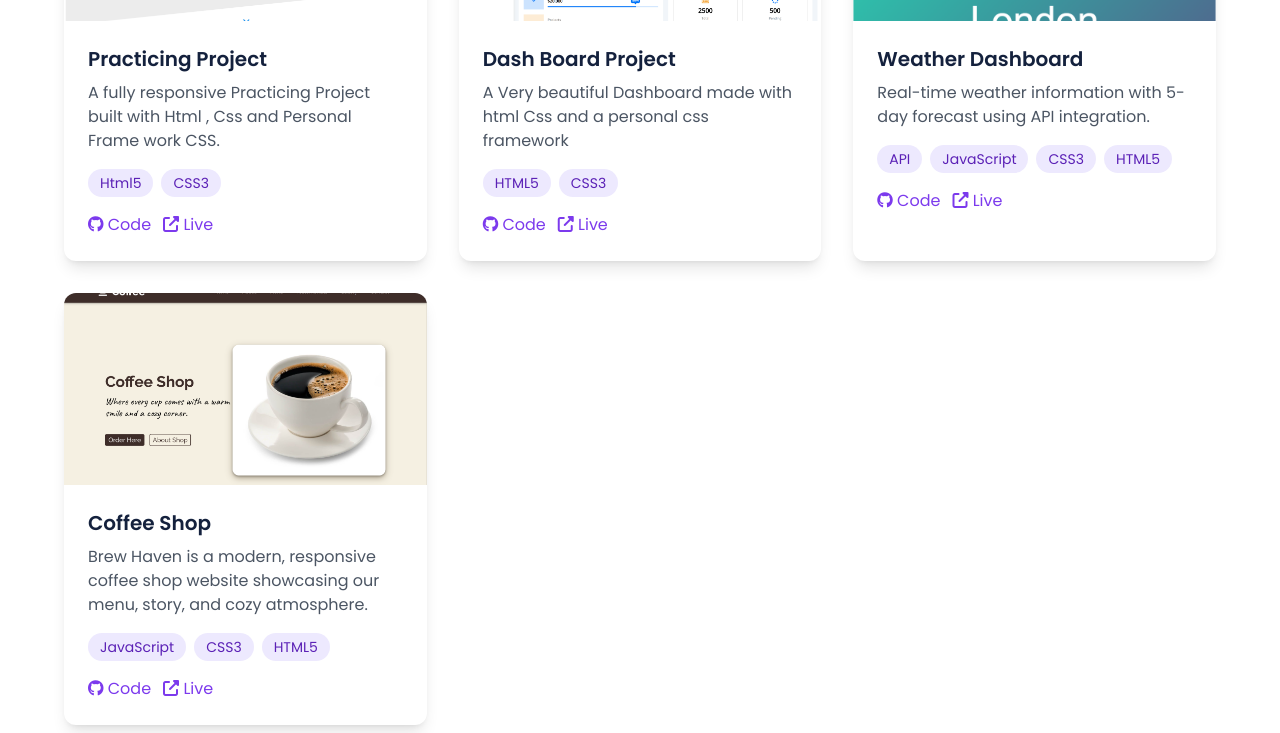
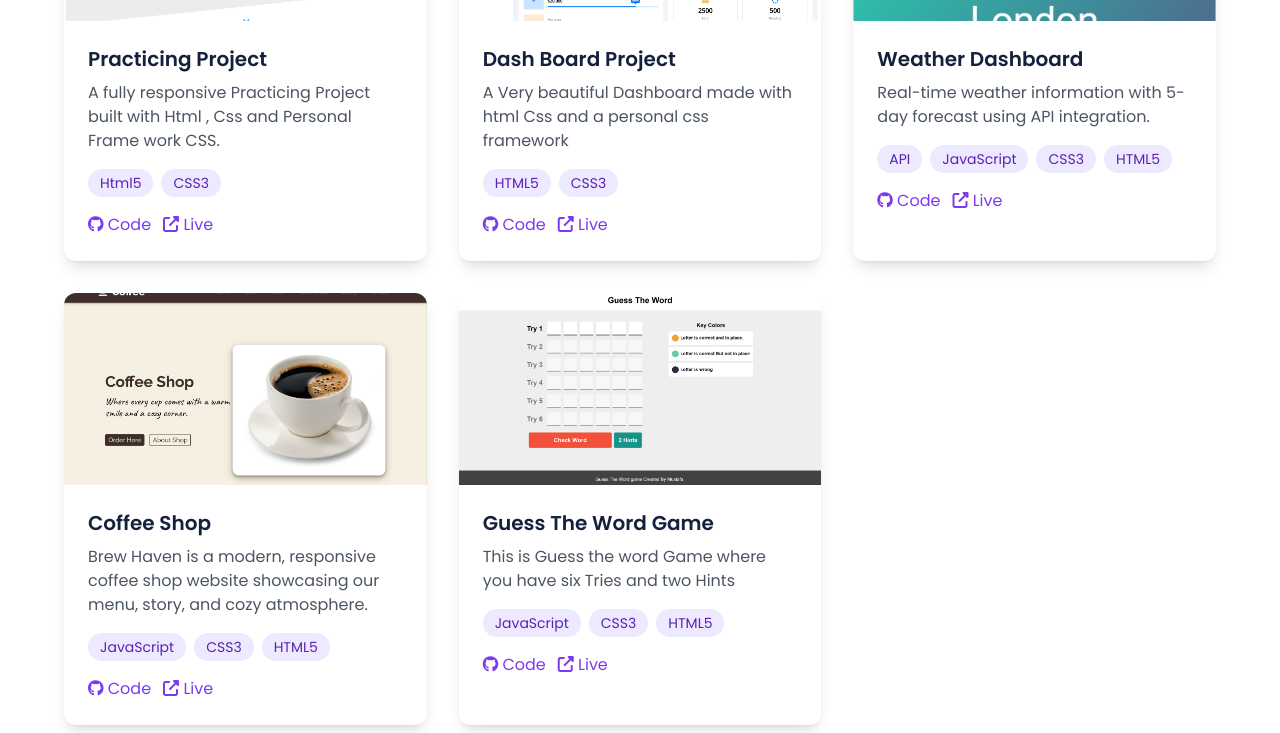
Before and after one commit to MustafaMelake/portfolio, a plain HTML site: page index.html in a window 1280 px wide. Both pictures are taken after a click on the link "View All Projects". Shown: the part 2121-2854 px from the top of the page. Drawn offline with nearby package versions, Linux system fonts and the light colour scheme.

Commit message:
Adding Guess The Word Game Project

```diff
--- a/index.html
+++ b/index.html
@@ -309,6 +309,29 @@
                         </div>
                     </div>
                 </div>
+                <!-- Project 5-->
+                <div class="bg-white rounded-xl overflow-hidden shadow-lg project-card hidden h-pr2o">
+                    <div class="h-48 overflow-hidden">
+                        <img src="imgs/Screenshot 2025-08-17 173802.png" alt="Guess the word Game." class="w-full h-full object-cover object-contain" />
+                    </div>
+                    <div class="p-6">
+                        <h3 class="text-xl font-semibold mb-2">Guess The Word Game</h3>
+                        <p class="text-gray-600 mb-4">This is Guess the word Game where you have six Tries and two Hints </p>
+                        <div class="flex flex-wrap gap-2 mb-4">
+                            <span class="px-3 py-1 bg-violet-100 text-violet-800 text-sm rounded-full">JavaScript</span>
+                            <span class="px-3 py-1 bg-violet-100 text-violet-800 text-sm rounded-full">CSS3</span>
+                            <span class="px-3 py-1 bg-violet-100 text-violet-800 text-sm rounded-full">HTML5</span>
+                        </div>
+                        <div class="flex space-x-3">
+                            <a href="https://github.com/MustafaMelake/Guess-The-Word-Game" class="text-violet-600 hover:text-violet-800 transition">
+                                <i class="fab fa-github"></i> Code
+                            </a>
+                            <a href="https://mustafamelake.github.io/Guess-The-Word-Game/" class="text-violet-600 hover:text-violet-800 transition">
+                                <i class="fas fa-external-link-alt"></i> Live
+                            </a>
+                        </div>
+                    </div>
+                </div>
             </div>
 
             <div class="text-center mt-12">
@@ -391,7 +414,7 @@
                                 <a href="https://github.com/MustafaMelake" class="w-10 h-10 rounded-full bg-violet-100 flex items-center justify-center text-violet-600 hover:bg-violet-200 transition">
                                     <i class="fab fa-github"></i>
                                 </a>
-                                <a href="https://www.linkedin.com/in/mustafa-melake-80079b369/" class="w-10 h-10 rounded-full bg-violet-100 flex items-center justify-center text-violet-600 hover:bg-violet-200 transition">
+                                <a href="https://www.linkedin.com/in/mustafa-melake-002b37379/" class="w-10 h-10 rounded-full bg-violet-100 flex items-center justify-center text-violet-600 hover:bg-violet-200 transition">
                                     <i class="fab fa-linkedin-in"></i>
                                 </a>
                                 <a href="https://www.instagram.com/mustafamelake/" class="w-10 h-10 rounded-full bg-violet-100 flex items-center justify-center text-violet-600 hover:bg-violet-200 transition">
@@ -417,7 +440,7 @@
                     <a href="https://github.com/MustafaMelake" class="text-gray-400 hover:text-white transition">
                         <i class="fab fa-github"></i>
                     </a>
-                    <a href="https://www.linkedin.com/in/mustafa-melake-80079b369/" class="text-gray-400 hover:text-white transition">
+                    <a href="https://www.linkedin.com/in/mustafa-melake-002b37379/" class="text-gray-400 hover:text-white transition">
                         <i class="fab fa-linkedin-in"></i>
                     </a>
                     <a href="https://www.instagram.com/mustafamelake/" class="text-gray-400 hover:text-white transition">
--- a/main.js
+++ b/main.js
@@ -92,7 +92,9 @@
 
 const viewBtn = document.querySelector(".view-btn"); // single button
 const hiPro = document.querySelector(".h-pro"); // single hidden card
+const hiPr2o = document.querySelector(".h-pr2o");
 
 viewBtn.addEventListener("click", () => {
     hiPro.classList.remove("hidden");
+    hiPr2o.classList.remove("hidden");
 });
```
Also changed, not shown: imgs/Screenshot 2025-08-17 173802.png (added).
